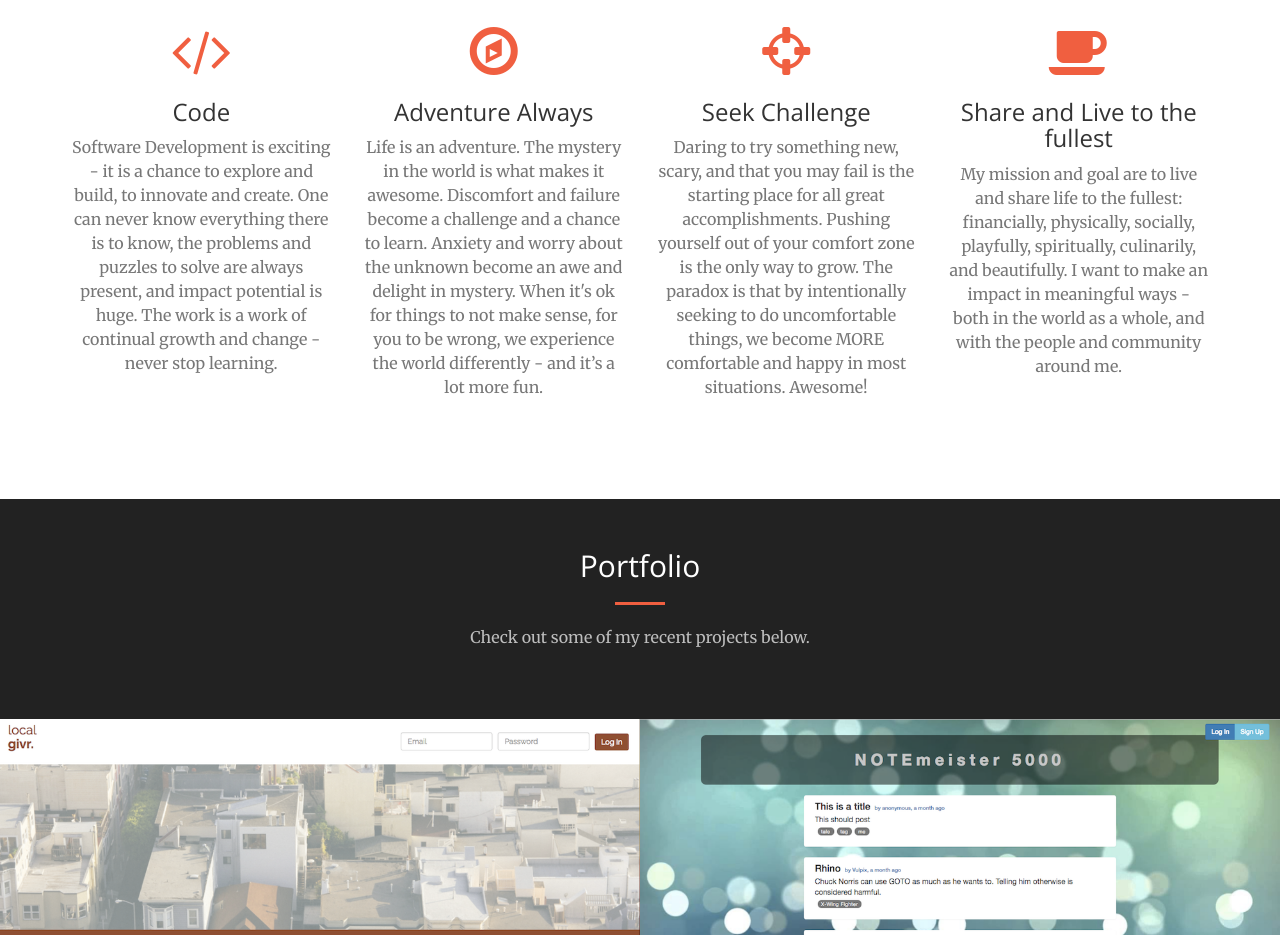
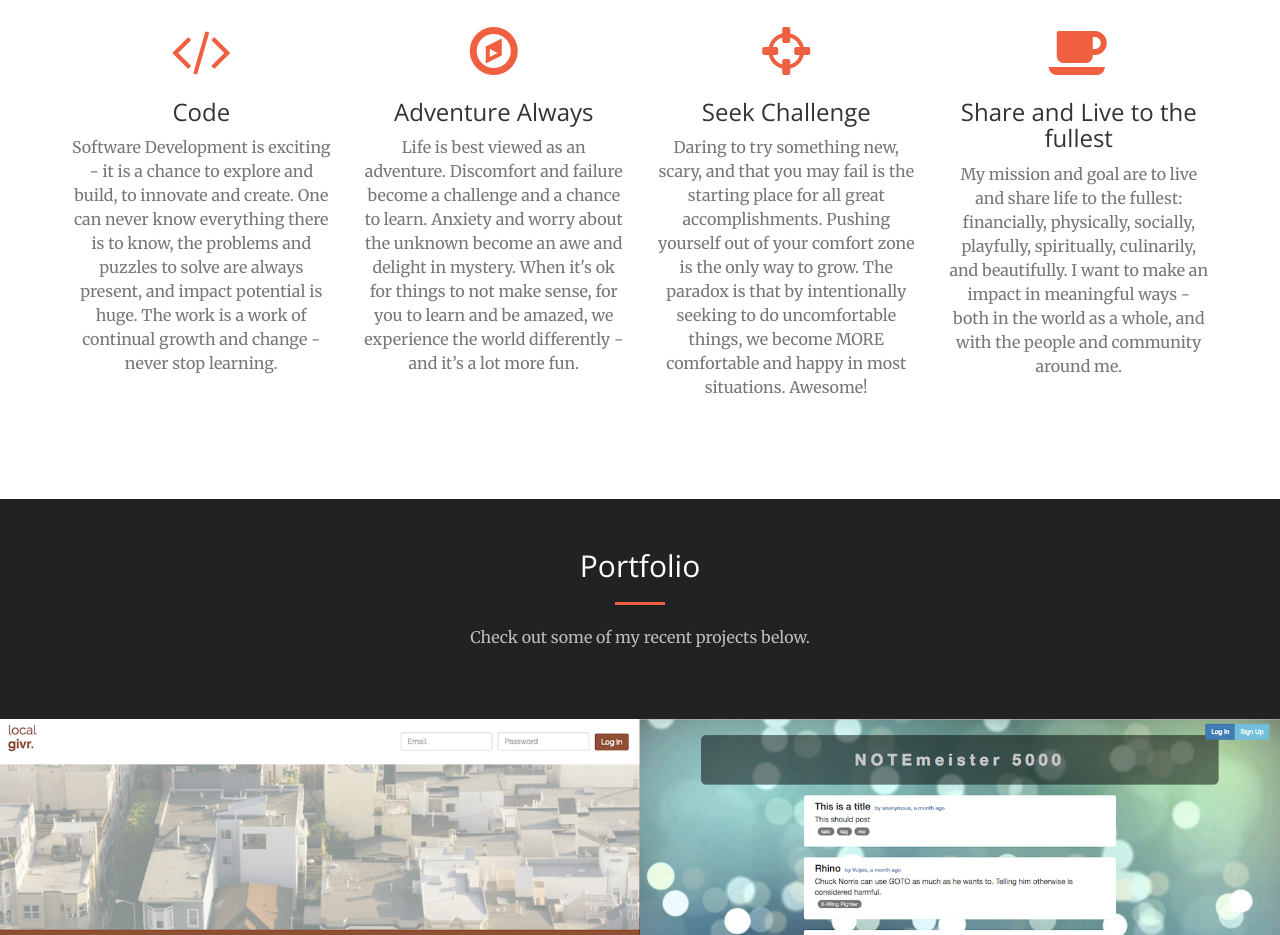
Before and after one commit to PhilShaughnes/PhilShaughnes, a website: page index.html in a window 1280 px wide. Shown: the part 1318-2253 px from the top of the page. Drawn offline with nearby package versions, Linux system fonts and the light colour scheme; files that its build step writes are made by us from their sources.

Commit message:
updated adventure sections

```diff
--- a/index.html
+++ b/index.html
@@ -152,7 +152,7 @@
                     <div class="service-box">
                         <i class="fa fa-4x fa-compass text-primary sr-icons"></i>
                         <h3>Adventure Always</h3>
-                        <p class="text-muted">Life is an adventure. The mystery in the world is what makes it awesome. Discomfort and failure become a challenge and a chance to learn. Anxiety and worry about the unknown become an awe and delight in mystery. When it's ok for things to not make sense, for you to be wrong, we experience the world differently - and it’s a lot more fun.</p>
+                        <p class="text-muted">Life is best viewed as an adventure. Discomfort and failure become a challenge and a chance to learn. Anxiety and worry about the unknown become an awe and delight in mystery. When it's ok for things to not make sense, for you to learn and be amazed, we experience the world differently - and it’s a lot more fun.</p>
                     </div>
                     <!-- Viewing the world through a lens that embraces and seeks adventure and mystery turns most of what we are told upside down.  -->
                 </div>
```
Also changed, not shown: README.md.
